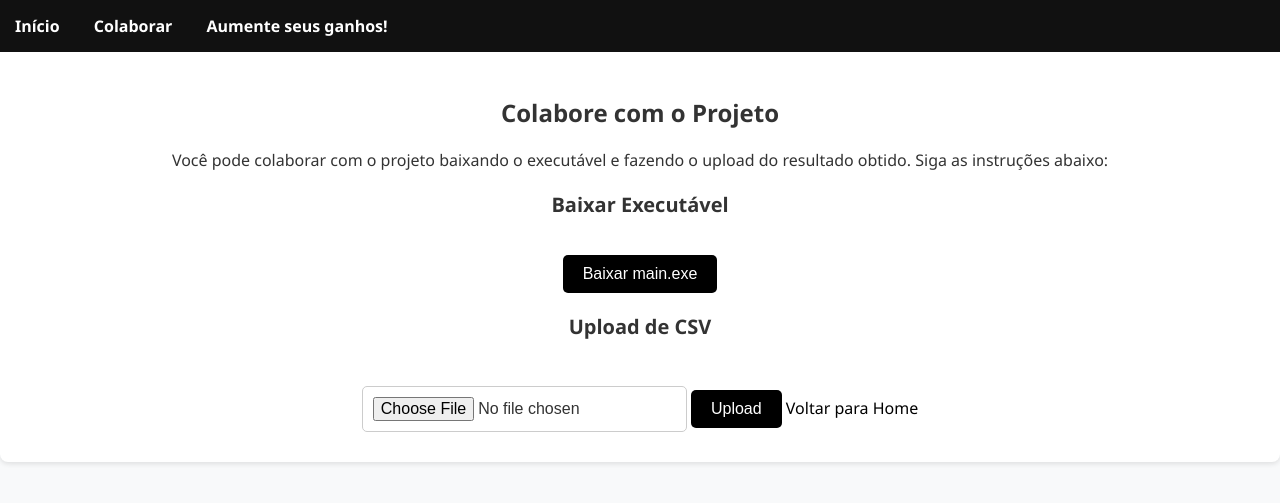
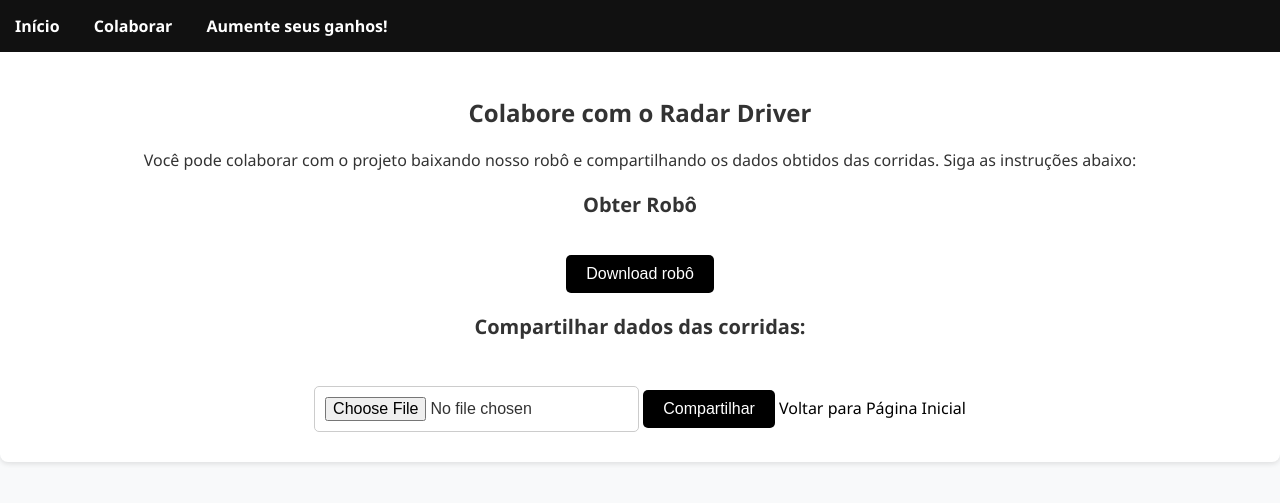
Before and after one commit to felipeninek/wep-app-uber-trips, a Flask app: page /colabore in a window 1280 px wide. Shown: the top 503 px of the page. Run offline with Flask 3, Linux system fonts and the light colour scheme.

Commit message:
atualizacao do html

```diff
--- a/app.py
+++ b/app.py
@@ -1,7 +1,6 @@
 from flask import Flask, render_template, request, send_from_directory, redirect, url_for
 import pandas as pd
 import folium
-import os
 from pymongo import MongoClient
 from src import bd
 
--- a/static/styles.css
+++ b/static/styles.css
@@ -52,13 +52,23 @@
 }
 
 .presentation {
-    padding: 80px 20px 20px;
+    padding: 40px 20px 20px;
     text-align: center;
 }
 
 .presentation img {
     max-width: 100%;
     height: auto;
+}
+
+.presentation p {
+    max-width: 100%;
+    box-sizing: border-box;
+}
+
+.presentation-text {
+    max-width: 100%;
+    margin: 0 auto;
 }
 
 .colabore {
--- a/templates/colabore.html
+++ b/templates/colabore.html
@@ -3,9 +3,8 @@
 <head>
     <meta charset="utf-8">
     <meta name="viewport" content="width=device-width, initial-scale=1.0">
-    <title>Colaborar</title>
+    <title>Colabore com o Radar Driver</title>
     <link rel="stylesheet" href="{{ url_for('static', filename='styles.css') }}">
-
 </head>
 <body>
     <header>
@@ -30,21 +29,21 @@
     </header>
 
     <div class="colabore">
-        <h1>Colabore com o Projeto</h1>
-        <p>Você pode colaborar com o projeto baixando o executável e fazendo o upload do resultado obtido. Siga as instruções abaixo:</p>
+        <h1>Colabore com o Radar Driver</h1>
+        <p>Você pode colaborar com o projeto baixando nosso robô e compartilhando os dados obtidos das corridas. Siga as instruções abaixo:</p>
 
-        <h2>Baixar Executável</h2>
+        <h2>Obter Robô</h2>
         <a href="{{ url_for('serve_static', filename='main.exe') }}" download>
-            <button class="black">Baixar main.exe</button>
+            <button class="black">Download robô</button>
         </a>
 
-        <h2>Upload de CSV</h2>
+        <h2>Compartilhar dados das corridas:</h2>
         <form action="{{ url_for('colabore') }}" method="post" enctype="multipart/form-data">
             <input type="file" name="file" accept=".csv">
-            <input type="submit" class="black" value="Upload">
+            <input type="submit" class="black" value="Compartilhar">
         </form>
 
-        <a href="{{ url_for('index') }}" class="black">Voltar para Home</a>
+        <a href="{{ url_for('index') }}" class="black">Voltar para Página Inicial</a>
     </div>
 
 </body>
```
Also changed, not shown: templates/index.html (+7 -5 lines).
